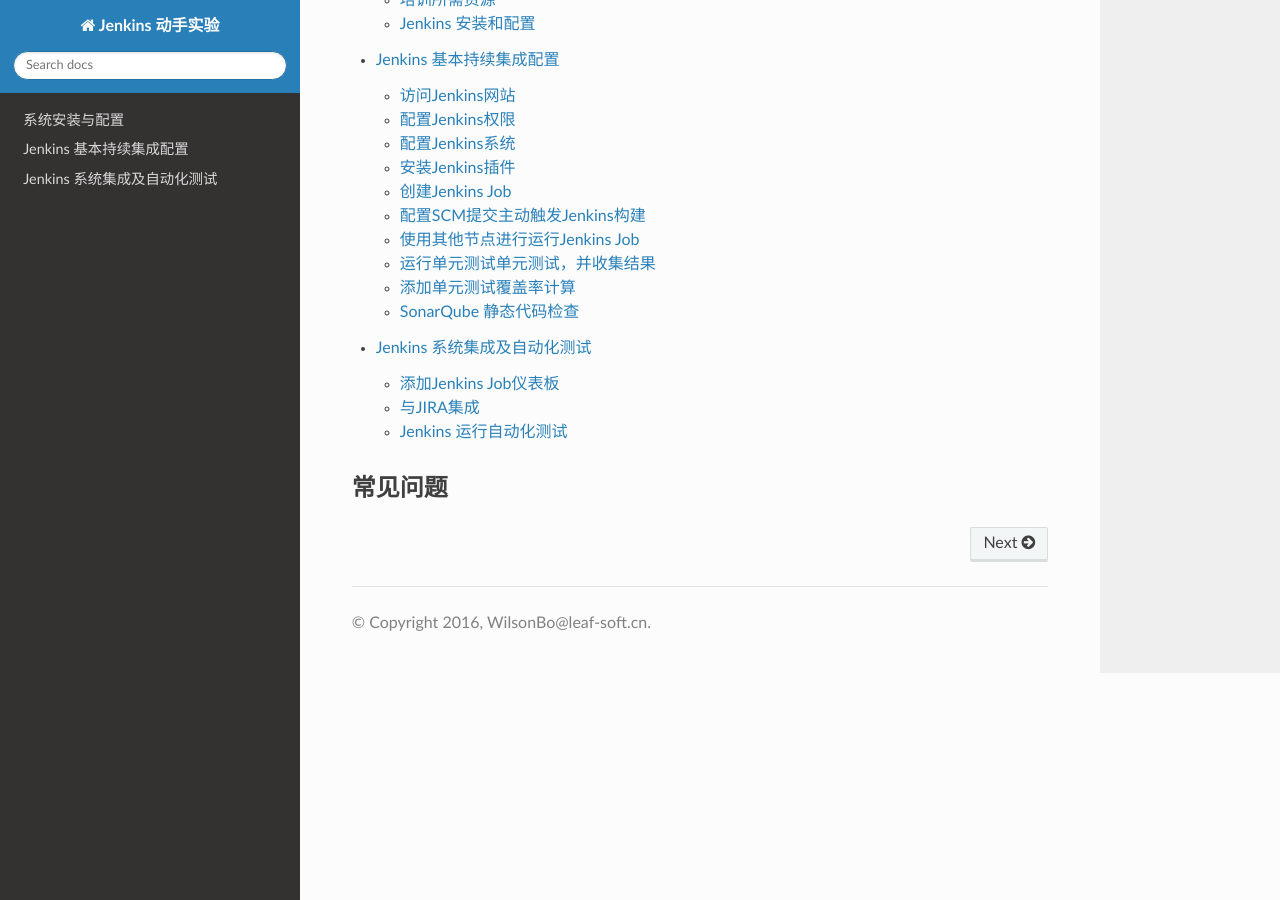
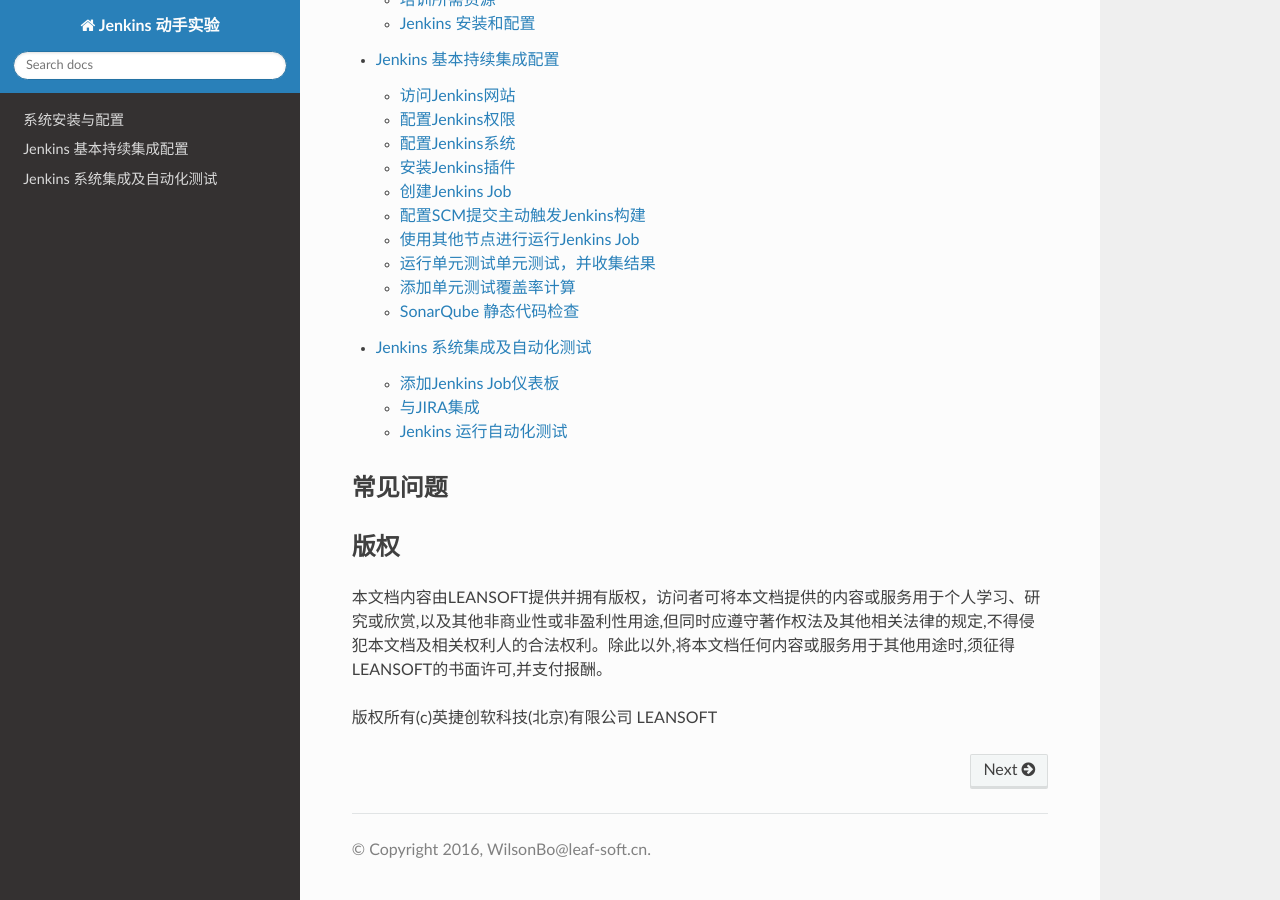
Before and after one commit to lean-soft/jenkins-training-hols, a Sphinx documentation site: the page built from docs/index.rst, in a window 1280 px wide and 900 px high, scrolled down 1059 px. Built offline with Sphinx 7.4.7 and the Read the Docs theme 2.0.0, drawn with Linux system fonts in a browser that asks for light colours; the version number could not be read and is left out.

Commit message:
added licnese info

```diff
--- a/docs/index.rst
+++ b/docs/index.rst
@@ -55,3 +55,11 @@
     :titlesonly:
 
     trouble-shooting/index
+
+
+版权
+-----
+
+本文档内容由LEANSOFT提供并拥有版权，访问者可将本文档提供的内容或服务用于个人学习、研究或欣赏,以及其他非商业性或非盈利性用途,但同时应遵守著作权法及其他相关法律的规定,不得侵犯本文档及相关权利人的合法权利。除此以外,将本文档任何内容或服务用于其他用途时,须征得LEANSOFT的书面许可,并支付报酬。
+
+版权所有(c)英捷创软科技(北京)有限公司 LEANSOFT
```
Also changed, not shown: README.md (added, +10 -0 lines).
